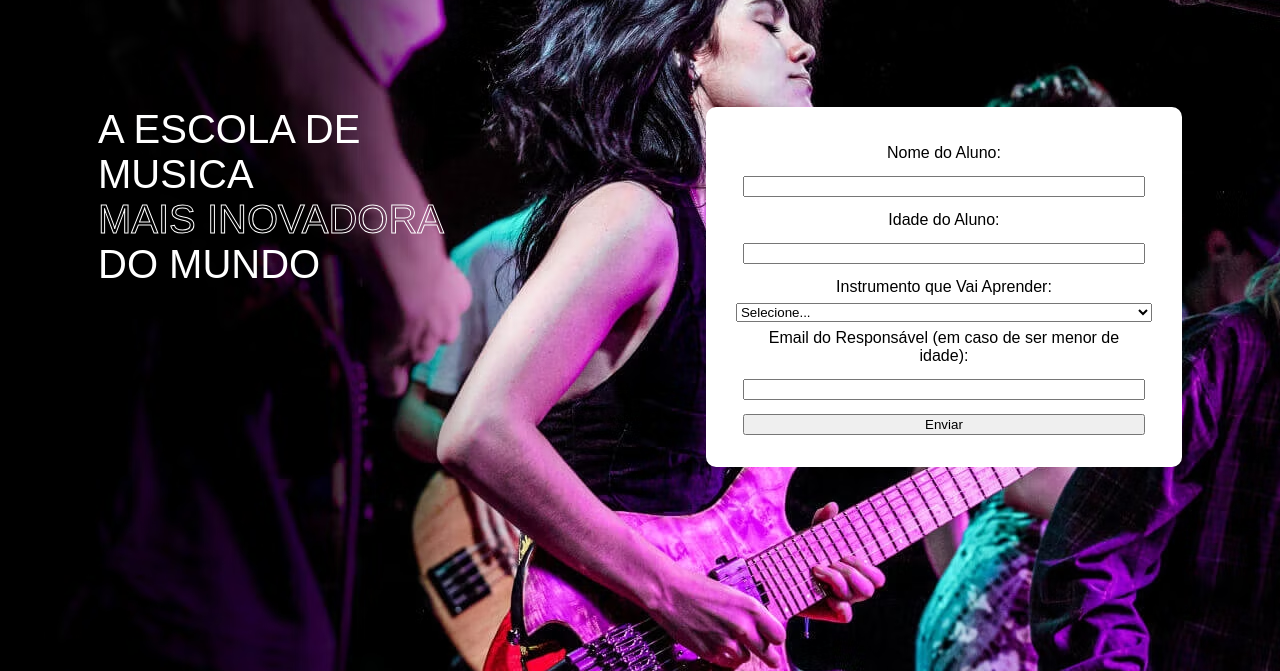
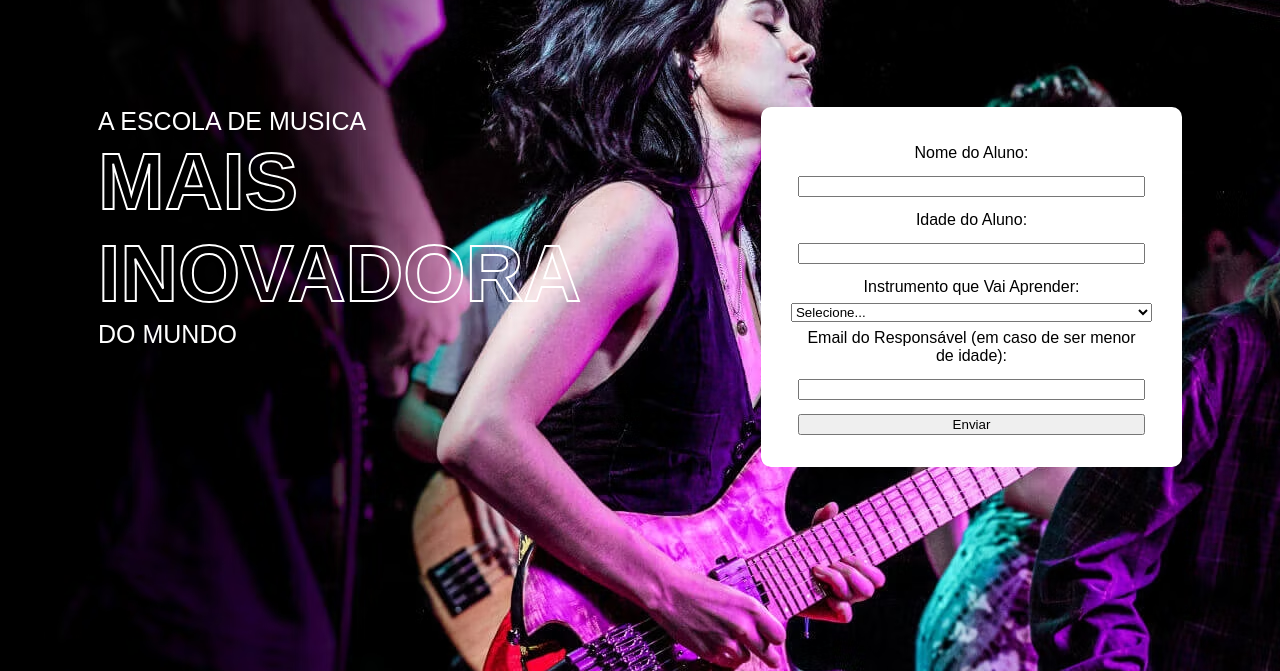
Before and after one commit to CaiqueCN04/Projeto-School-of-rock, a plain HTML site: page index.html in a window 1280 px wide. Shown: the part 129-800 px from the top of the page. Drawn offline with Linux system fonts and the light colour scheme.

Commit message:
ajuste nas letras

```diff
--- a/style.css
+++ b/style.css
@@ -51,10 +51,18 @@ section{
     flex-direction: column;
 }
 
+.s1{
+    font-size: 25px;
+}
 .s2{
     color: transparent;
     border-color: white;
-    -webkit-text-stroke:1px white;
+    -webkit-text-stroke:2px white;
+    font-size: 80px;
+    font-weight:bold;
+}
+.s3{
+    font-size: 25px;
 }
 
 article{
@@ -67,7 +75,7 @@ article{
     text-align: left;
     font-size: 40px;
     margin: 90px;
-
+    width: 500px;
 }
 
 form{
```
